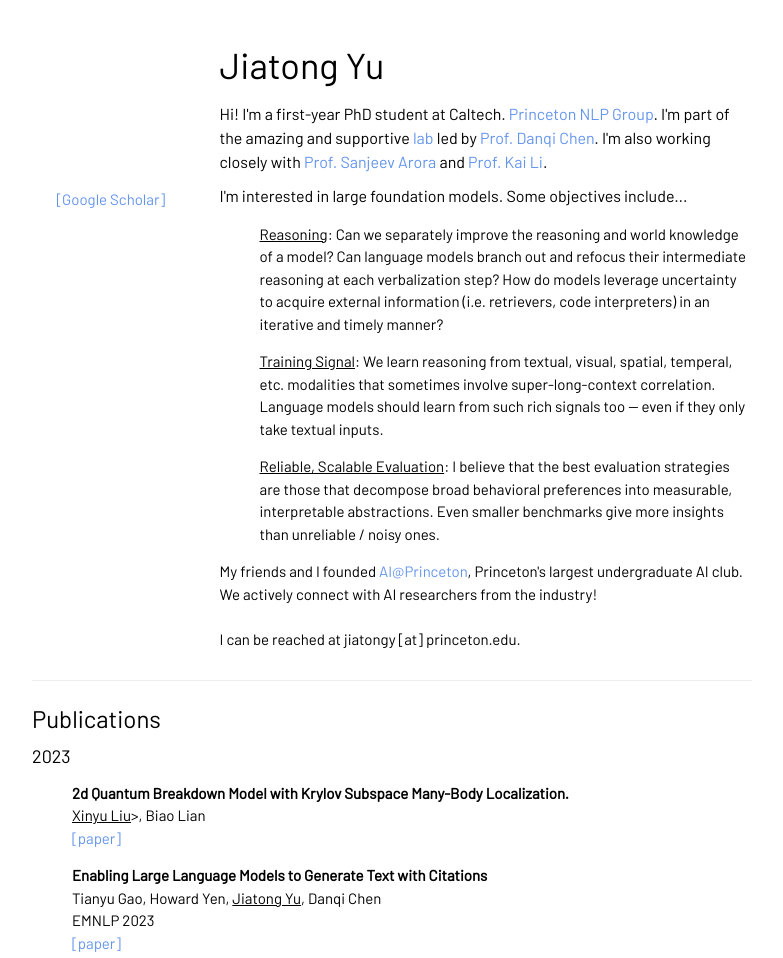
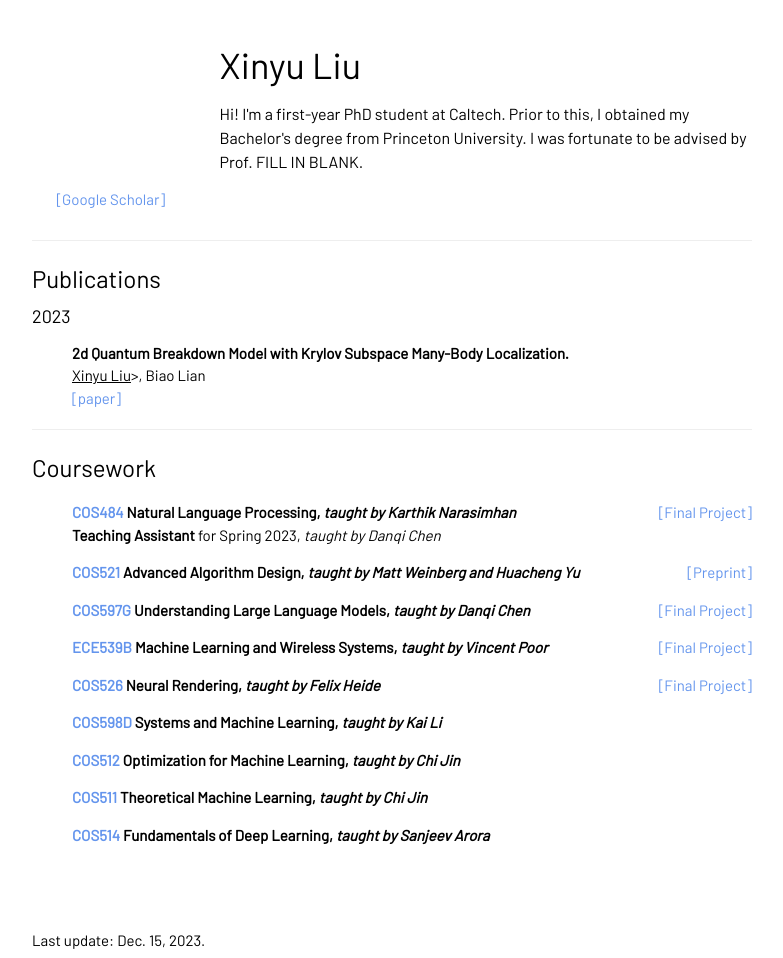
Before and after one commit to Sandrevan/xinyul.github.io, a plain HTML site: page index.html in a window 1280 px wide. Shown: the part 80-1038 px from the top of the page, without its empty margins (248-1031 px from the left). Drawn offline with Linux system fonts and the light colour scheme.

Commit message:
Update index.html

```diff
--- a/index.html
+++ b/index.html
@@ -103,28 +103,9 @@
 
       <div class="col-sm-9">
         <div class="clearfix visible-xs-block"></div>
-        <h1>Jiatong Yu</h1>
+        <h1>Xinyu Liu</h1>
 
-        <p style="font-size: 16px">Hi! I'm a first-year PhD student at Caltech. <a href="https://princeton-nlp.github.io/" target="_blank">Princeton NLP Group</a>. I'm part of the amazing and supportive <a href="https://www.cs.princeton.edu/~danqic/lab.html" target="_blank">lab</a> led by <a href="https://www.cs.princeton.edu/~danqic/" target="_blank">Prof. Danqi Chen</a>. I'm also working closely with <a href="https://www.cs.princeton.edu/~arora/">Prof. Sanjeev Arora </a> and <a href="https://www.cs.princeton.edu/~li/">Prof. Kai Li</a>.</p>
-        <!-- <hr> -->
-        <p style="font-size: 16px">
-        I'm interested in large foundation models. Some objectives include...
-        <ul>
-          <li class="special"> <u>Reasoning</u>:
-            <!-- We want an information-processing device that can selectively allocate its attention to some signals more than others, branch out and re-focus its reasoning at verbalization steps, and leverage its uncertainty to acqurie external information from sources such as retrievers and code interpreters in an iterative, timely manner. -->
-            Can we separately improve the reasoning and world knowledge of a model? Can language models branch out and refocus their intermediate reasoning at each verbalization step? How do models leverage uncertainty to acquire external information (i.e. retrievers, code interpreters) in an iterative and timely manner?
-          </li>
-          <li class="special"> <u>Training Signal</u>: We learn reasoning from textual, visual, spatial, temperal, etc. modalities that sometimes involve super-long-context correlation. Language models should learn from such rich signals too -- even if they only take textual inputs. </li>
-
-          <li class="special"><u>Reliable, Scalable Evaluation</u>: I believe that the best evaluation strategies are those that decompose broad behavioral preferences into measurable, interpretable abstractions. Even smaller benchmarks give more insights than unreliable / noisy ones.
-      </ul>
-        <!-- <br> -->
-        <!-- <br> -->
-        My friends and I founded <a href="https://ai-house.vercel.app/Framework/home.html" target="_blank">AI@Princeton</a>, Princeton's largest undergraduate AI club. We actively connect with AI researchers from the industry!
-        <br>
-        <br>
-        I can be reached at jiatongy [at] princeton.edu.
-        </p>
+        <p style="font-size: 16px">Hi! I'm a first-year PhD student at Caltech. Prior to this, I obtained my Bachelor's degree from Princeton University. I was fortunate to be advised by Prof. FILL IN BLANK. </p>
 
         <!-- <div class="col-xs-2">
           <a href="https://scholar.google.com/citations?user=PppvsxkAAAAJ&hl=en" title="gscholar"><img
@@ -151,12 +132,6 @@
           <div><u>Xinyu Liu</u>>, Biao Lian </div>
           <!-- <div>ICLR 2024, under review</div> -->
           <a href="https://arxiv.org/abs/2311.10968">[paper]</a>
-        </li>
-        <li>
-          <div class="title">Enabling Large Language Models to Generate Text with Citations</div>
-          <div>Tianyu Gao, Howard Yen, <u>Jiatong Yu</u>, Danqi Chen</div>
-          <div>EMNLP 2023</div>
-          <a href="https://arxiv.org/abs/2305.14627">[paper]</a>
         </li>
       </ul>
     <!-- <hr> -->
```
